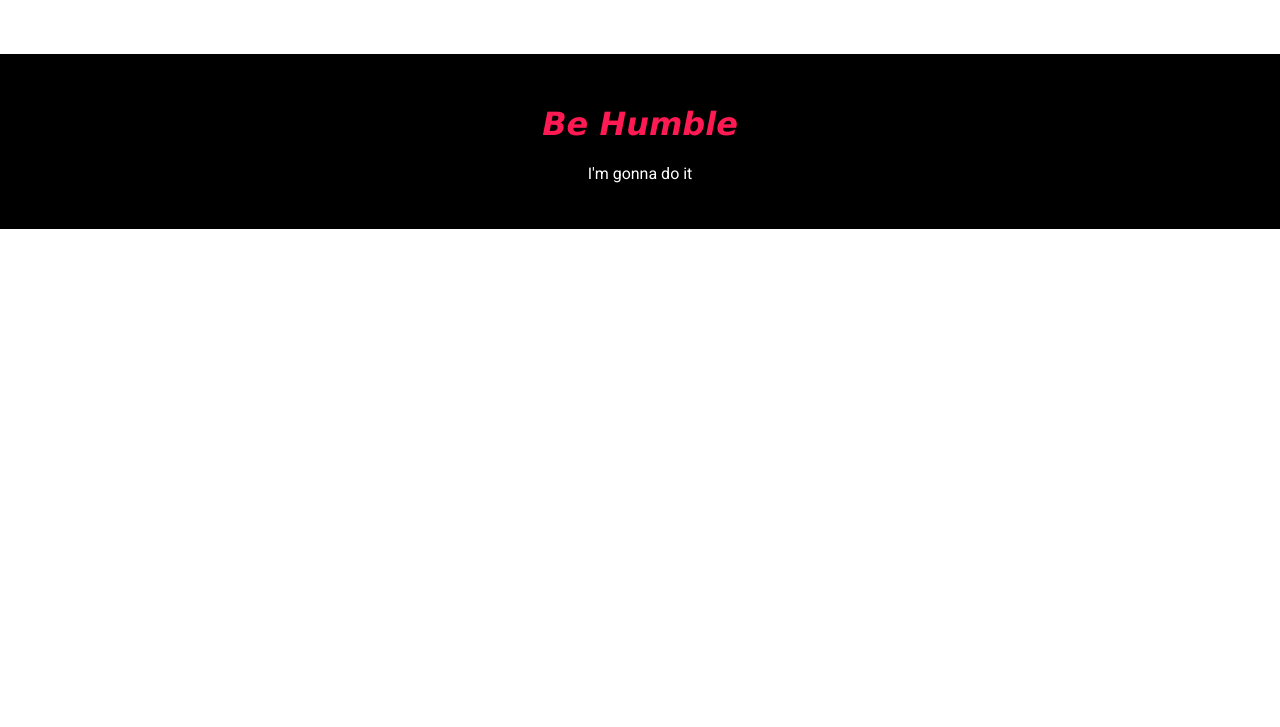
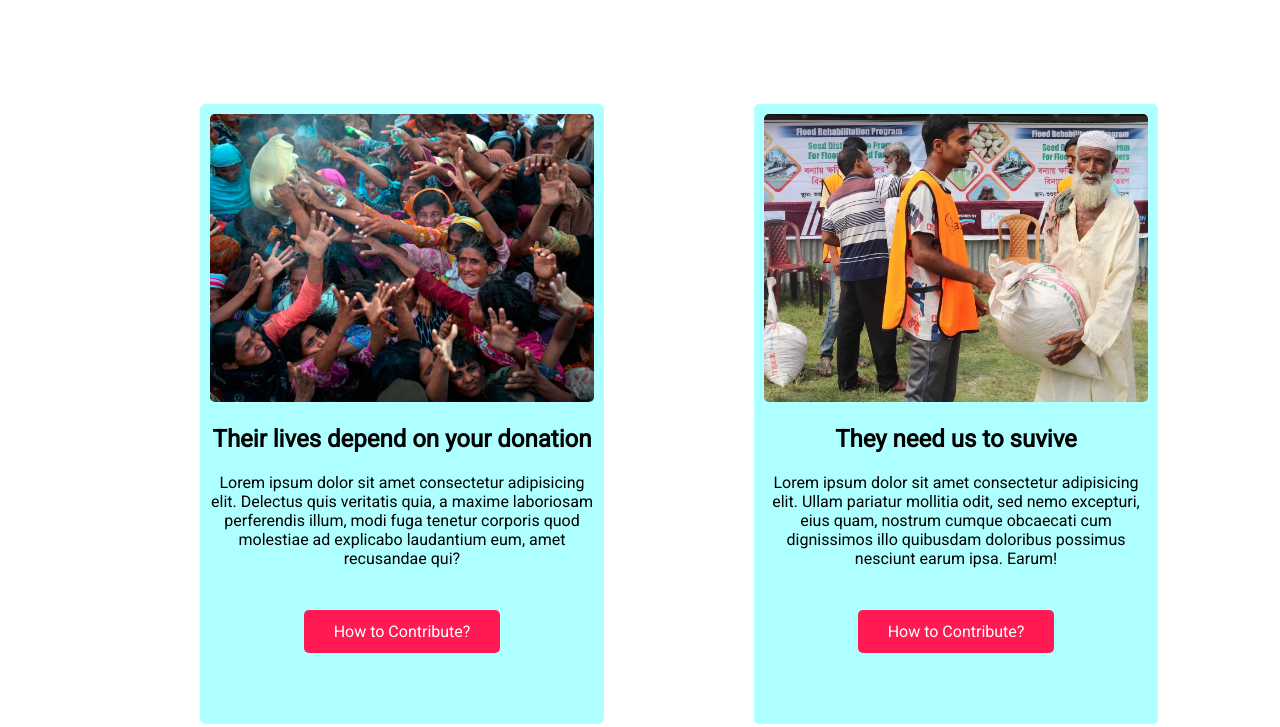
Before and after one commit to masniloy/donate-today, a plain HTML site: page index.html in a window 1280 px wide. Shown: the part 1998-2725 px from the top of the page. Before the commit the page ends 2227 px from the top, so only its background shows below. Drawn offline with Linux system fonts and the light colour scheme.

Commit message:
Extra Part

```diff
--- a/index.html
+++ b/index.html
@@ -77,6 +77,36 @@
         </section>
     </section><br><br><br>
 
+    <section class="extra">
+        <div id="lives">
+            <img src="images/donation6.jpg" alt="">
+            <h1>Their lives depend on your donation</h1>
+            <p>Lorem ipsum dolor sit amet consectetur adipisicing elit. Delectus quis veritatis quia, a maxime
+                laboriosam perferendis illum, modi fuga tenetur corporis quod molestiae ad explicabo laudantium eum,
+                amet recusandae qui?</p><br><br>
+
+            <a class="donate-now" target="_blank" href="https://web.programming-hero.com/">How to
+                Contribute?</a><br><br>
+        </div>
+
+
+        <div id="need">
+            <img src="images/donation10.jpg" alt="">
+            <h1>They need us to suvive</h1>
+            <p>Lorem ipsum dolor sit amet consectetur adipisicing elit. Ullam pariatur mollitia odit, sed nemo
+                excepturi, eius quam, nostrum cumque obcaecati cum dignissimos illo quibusdam doloribus possimus
+                nesciunt earum ipsa. Earum!</p><br><br>
+
+            <a class="donate-now" target="_blank" href="https://web.programming-hero.com/">How to
+                Contribute?</a><br><br>
+        </div>
+    </section>
+
+
+    <section>
+
+    </section>
+
     <footer>
         <h1><i>Be Humble</i></h1>
         <p>I'm gonna do it</p>
--- a/style.css
+++ b/style.css
@@ -26,7 +26,6 @@ body {
     background-color: rgb(255, 26, 83);
     padding: 12px 30px;
     border-radius: 5px;
-
 }
 
 .donate-today {
@@ -113,3 +112,27 @@ footer h1 {
     color: rgb(255, 26, 83);
     font-family: 'Lucida Sans', 'Lucida Sans Regular', 'Lucida Grande', 'Lucida Sans Unicode', Geneva, Verdana, sans-serif;
 }
+
+.extra {
+    display: flex;
+}
+
+.extra div {
+    width: 30%;
+    height: 600px;
+    margin: 50px;
+    margin-left: 100PX;
+    background-color: rgba(0, 255, 255, 0.316);
+    border-radius: 5px;
+    padding: 10px;
+    text-align: center;
+}
+
+.extra div img {
+    width: 100%;
+    border-radius: 5px;
+}
+
+#lives {
+    margin-left: 200px;
+}
```
